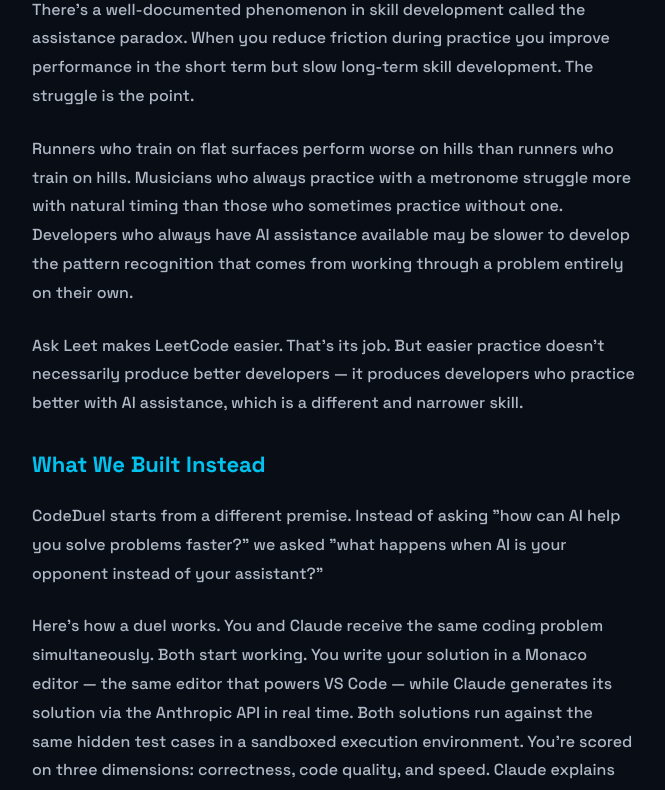
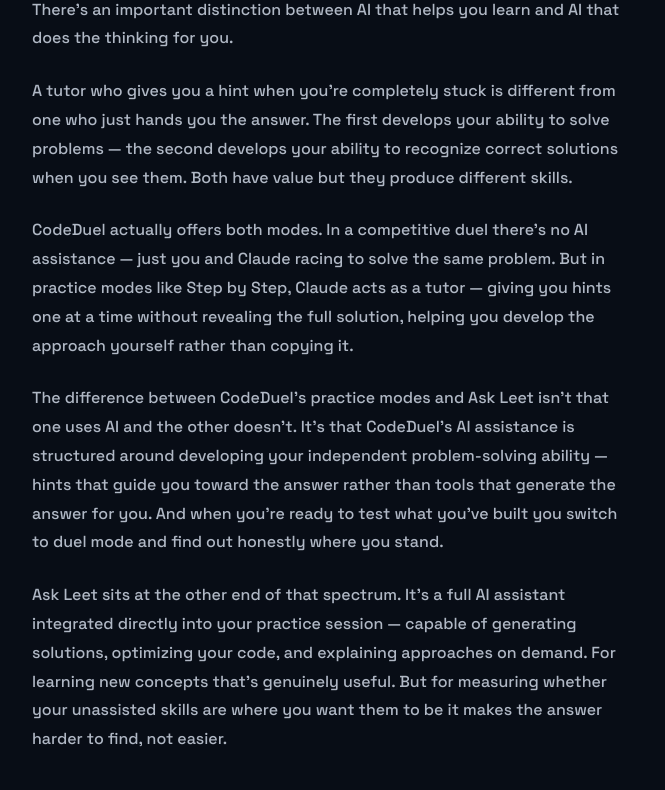
Before and after one commit to Nahom2162002/codeduel-web, a Next.js app: page /blog/leetcode-added-ai-assistant-we-built-ai-opponent in a window 1280 px wide. Shown: the part 1400-2190 px from the top of the page, without its empty margins (306-971 px from the left). Built offline with nearby package versions, Linux system fonts and the light colour scheme; no server answers.

Commit message:
Updated blog section

```diff
--- a/app/blog/leetcode-added-ai-assistant-we-built-ai-opponent/page.tsx
+++ b/app/blog/leetcode-added-ai-assistant-we-built-ai-opponent/page.tsx
@@ -125,23 +125,41 @@
                         <h2 style={h2}>The Problem With AI Assistance During Practice</h2>
 
                         <p style={prose}>
-                            There's a well-documented phenomenon in skill development called the assistance paradox.
-                            When you reduce friction during practice you improve performance in the short term
-                            but slow long-term skill development. The struggle is the point.
+                            There's an important distinction between AI that helps you learn and AI that
+                            does the thinking for you.
                         </p>
 
                         <p style={prose}>
-                            Runners who train on flat surfaces perform worse on hills than runners who train on hills.
-                            Musicians who always practice with a metronome struggle more with natural timing than
-                            those who sometimes practice without one. Developers who always have AI assistance
-                            available may be slower to develop the pattern recognition that comes from working
-                            through a problem entirely on their own.
+                            A tutor who gives you a hint when you're completely stuck is different from
+                            one who just hands you the answer. The first develops your ability to solve
+                            problems — the second develops your ability to recognize correct solutions
+                            when you see them. Both have value but they produce different skills.
                         </p>
 
                         <p style={prose}>
-                            Ask Leet makes LeetCode easier. That's its job. But easier practice doesn't necessarily
-                            produce better developers — it produces developers who practice better with AI assistance,
-                            which is a different and narrower skill.
+                            CodeDuel actually offers both modes. In a competitive duel there's no AI
+                            assistance — just you and Claude racing to solve the same problem. But in
+                            practice modes like Step by Step, Claude acts as a tutor — giving you hints
+                            one at a time without revealing the full solution, helping you develop the
+                            approach yourself rather than copying it.
+                        </p>
+
+                        <p style={prose}>
+                            The difference between CodeDuel's practice modes and Ask Leet isn't that
+                            one uses AI and the other doesn't. It's that CodeDuel's AI assistance is
+                            structured around developing your independent problem-solving ability —
+                            hints that guide you toward the answer rather than tools that generate the
+                            answer for you. And when you're ready to test what you've built you switch
+                            to duel mode and find out honestly where you stand.
+                        </p>
+
+                        <p style={prose}>
+                            Ask Leet sits at the other end of that spectrum. It's a full AI assistant
+                            integrated directly into your practice session — capable of generating
+                            solutions, optimizing your code, and explaining approaches on demand.
+                            For learning new concepts that's genuinely useful. But for measuring
+                            whether your unassisted skills are where you want them to be it makes
+                            the answer harder to find, not easier.
                         </p>
 
                         <h2 style={h2}>What We Built Instead</h2>
```
